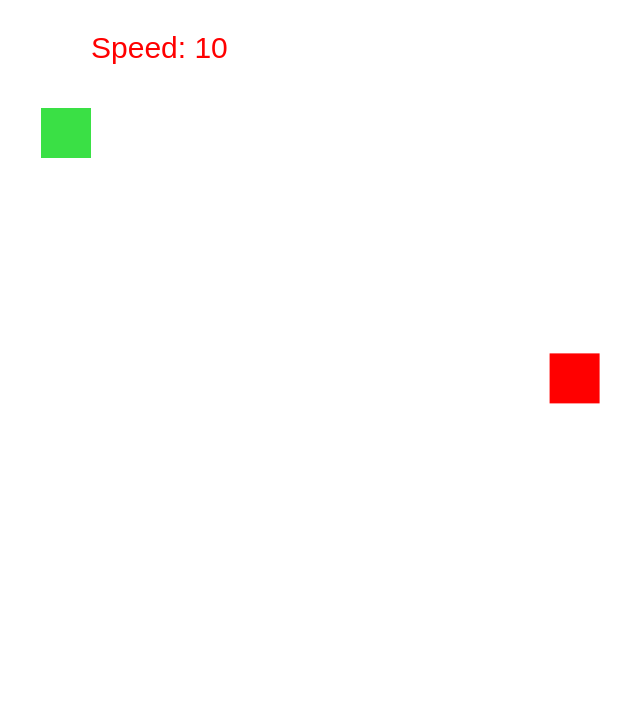
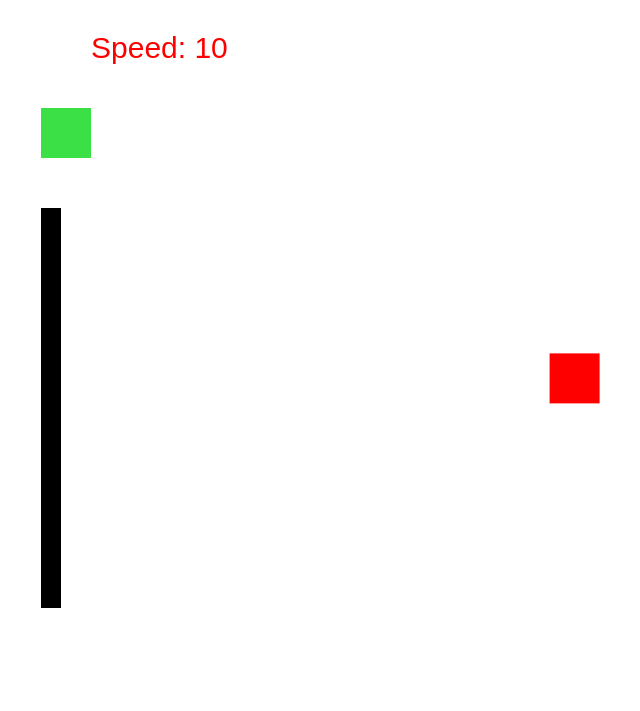
Before and after one commit to IsaiasSalgado21/Trabajos, a plain HTML site: page index.html in a window 1280 px wide. Shown: the whole page, without its empty margins (67-707 px from the left). Drawn offline with Linux system fonts and the light colour scheme.

Commit message:
hicimos un rectangulo que choca y detiene nuestro rectangulo player

```diff
--- a/index.html
+++ b/index.html
@@ -16,6 +16,7 @@ let posY = 100;
 let miColor = getRandomColor();
 var direccion = '';
 var speed = 10;
+
 
 class Rectangulo {
     constructor(x, y, width, height, color) {
@@ -69,6 +70,13 @@ let target = new Rectangulo(
     Math.random() * (canvas.width - 50),
     Math.random() * (canvas.height - 50),
     50, 50, 'red'
+);
+let obstaculo = new Rectangulo(
+    100,
+    200,
+    20,
+    400,
+    'black'
 );
 
         document.addEventListener("keydown", function(event){
@@ -166,6 +174,7 @@ function draw() {
 
     player.move();
     player.draw();
+    obstaculo.draw()
 
     if (player.checkCollision(target)) {
         target.x = Math.random() * (canvas.width - target.width);
@@ -177,6 +186,11 @@ function draw() {
 
     ctx.font = "30px Arial";
     ctx.fillText("Speed: " + speed, 150, 50);
+
+    if(player.checkCollision(obstaculo)){
+        direccion = '';
+        console.log("colision con el rectangulo");
+    }
 
     requestAnimationFrame(draw);
 }
```
